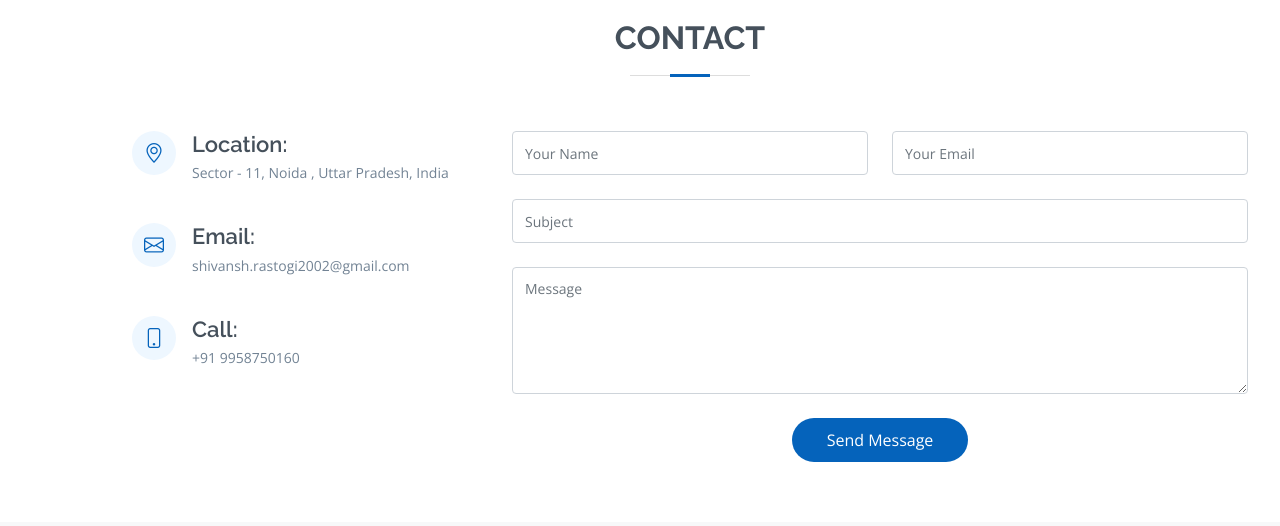
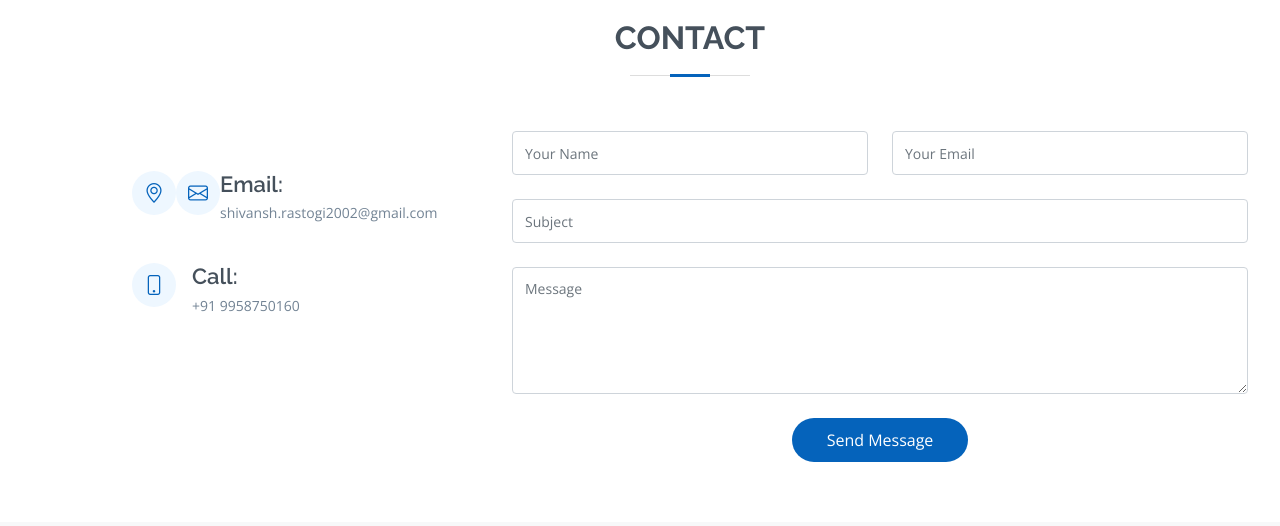
Before and after one commit to Shivansh1203/Shivansh_Portfolio, a plain HTML site: page index.html in a window 1280 px wide. Shown: the part 4880-5406 px from the top of the page. Drawn offline with nearby package versions, Linux system fonts and the light colour scheme.

Commit message:
Update index.html

```diff
--- a/index.html
+++ b/index.html
@@ -757,8 +757,7 @@
             <div class="info">
               <div class="address">
                 <i class="bi bi-geo-alt"></i>
-                <h4>Location:</h4>
-                <p>Sector - 11, Noida , Uttar Pradesh, India</p>
+
               </div>
 
               <div class="email">
```
